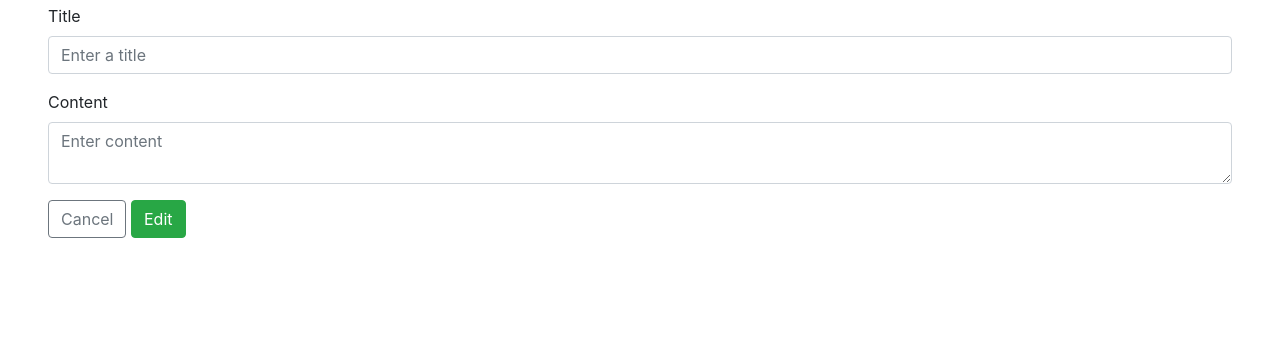
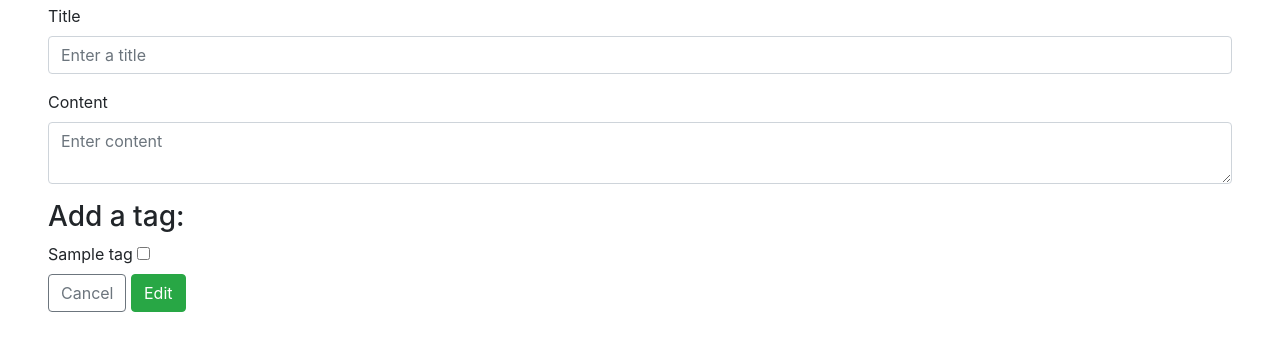
Before and after one commit to KiaMorelos/23_Blogly, a Flask app: page /posts/1/edit in a window 1280 px wide. Shown: the part 156-507 px from the top of the page. Run offline with Flask 2, Linux system fonts and the light colour scheme; tables that the repository leaves empty hold one stand-in row (values such as "Sample post").

Commit message:
finished requirements for blogly, moving on to futher study portions but i still have questions about this

```diff
--- a/app.py
+++ b/app.py
@@ -97,13 +97,16 @@ def add_new_post(user_id):
     """New Post Form Submit"""
 
     user = User.query.get_or_404(user_id)
+    tag_ids = [int(tag_id) for tag_id in request.form.getlist("tag-name")]
+    tags = Tag.query.filter(Tag.id.in_(tag_ids)).all()
+
     new_post = Post(title=request.form['title'],
                     content=request.form['content'],
-                    user=user)
+                    user=user,
+                    tags=tags)
 
     db.session.add(new_post)
     db.session.commit()
-
     return redirect(f'/users/{user_id}')
 
 @app.route('/posts/<int:post_id>')
@@ -116,7 +119,8 @@ def show_post(post_id):
 def edit_post_form(post_id):
     """Edit Post Form View"""
     post = Post.query.get_or_404(post_id)
-    return render_template('/posts/edit-post.html', post=post)
+    tags = Tag.query.order_by(Tag.name).all()
+    return render_template('/posts/edit-post.html', post=post, tags=tags)
 
 @app.route('/posts/<int:post_id>/edit', methods=['POST'])
 def edit_post(post_id):
@@ -124,6 +128,9 @@ def edit_post(post_id):
     post = Post.query.get_or_404(post_id)
     post.title = request.form['title']
     post.content = request.form['content']
+
+    tag_ids = [int(tag_id) for tag_id in request.form.getlist("tag-name")]
+    post.tags = Tag.query.filter(Tag.id.in_(tag_ids)).all()
 
     db.session.add(post)
     db.session.commit()
--- a/models.py
+++ b/models.py
@@ -40,6 +40,7 @@ class Post(db.Model):
 
     tags = db.relationship('Tag', secondary="post_tags", backref="posts")
 
+
     def __repr__(self):
         """Show info about post object"""
         p = self
@@ -51,6 +52,8 @@ class Tag(db.Model):
 
     id = db.Column(db.Integer, primary_key=True, autoincrement=True)
     name = db.Column(db.Text, nullable=False, unique=True)
+
+    # tags = db.relationship('Post', secondary="post_tags", backref="tags")
 
     def __repr__(self):
         """Show info about post object"""
--- a/templates/posts/edit-post.html
+++ b/templates/posts/edit-post.html
@@ -13,6 +13,17 @@
          <label for="content">Content</label>
          <textarea type="text" placeholder="Enter content" name="content" class="form-control" required></textarea>
      </div>
+     <h3>Add a tag:</h3>
+     {% if tags %}
+         {% for tag in tags %}
+             <label for="content">{{tag.name}}</label>
+             <input type="checkbox" name="tag-name" class="form control" value="{{tag.id}}">
+             <br>
+         {% endfor %}
+     {% else %}
+     No tags available yet. <a href="/tags/new">Create some here >></a>
+     {% endif %}
+
     <a href="/users/{{post.user.id}}" class="btn btn-outline-secondary">Cancel</a>
 
     <button type="submit" class="btn btn-success">Edit</button>
```
Also changed, not shown: templates/posts/post-details.html (+8 -0 lines).
